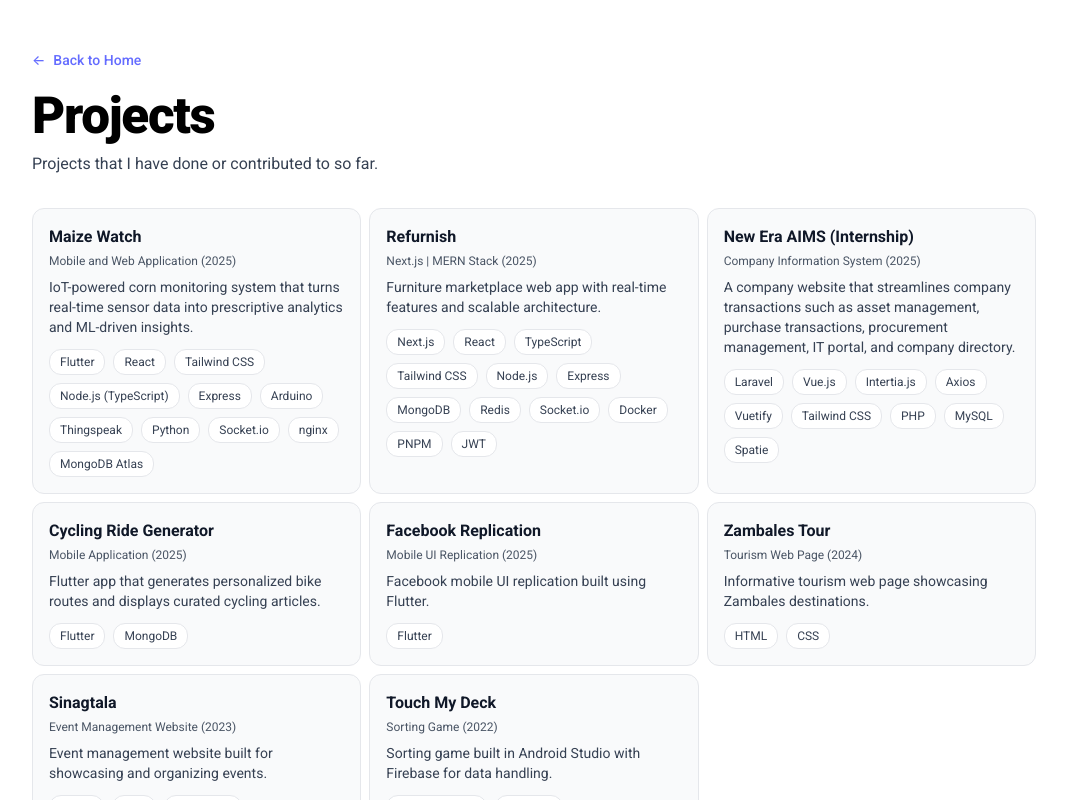
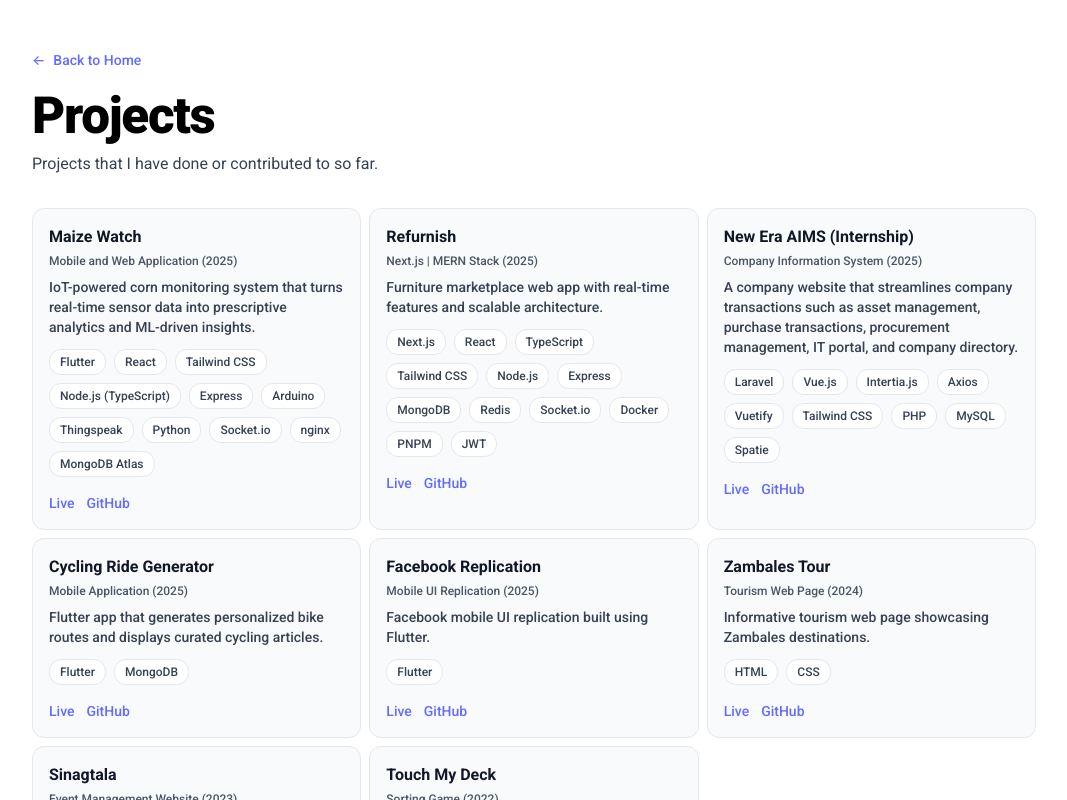
Before and after one commit to 2jzone/2jzone-portfolio, a React (Vite) app in the folder app/: page /projects in a window 1280 px wide. Shown: the top 800 px of the page, without its empty margins (106-1173 px from the left). Built offline with nearby package versions, Linux system fonts and the light colour scheme.

Commit message:
Update Projects.jsx

```diff
--- a/app/src/pages/Projects.jsx
+++ b/app/src/pages/Projects.jsx
@@ -1,8 +1,3 @@
-// ✅ src/pages/Projects.jsx
-// - full Projects page (similar vibe to TechStack.jsx)
-// - "Back to Home" link
-// - shows ALL your resume projects
-
 import { Link } from "react-router-dom";
 
 const PROJECTS = [
@@ -11,7 +6,21 @@ const PROJECTS = [
         subtitle: "Mobile and Web Application (2025)",
         description:
             "IoT-powered corn monitoring system that turns real-time sensor data into prescriptive analytics and ML-driven insights.",
-        tech: ["Flutter", "React", "Tailwind CSS", "Node.js (TypeScript)", "Express", "Arduino", "Thingspeak", "Python", "Socket.io", "nginx", "MongoDB Atlas"],
+        tech: [
+            "Flutter",
+            "React",
+            "Tailwind CSS",
+            "Node.js (TypeScript)",
+            "Express",
+            "Arduino",
+            "Thingspeak",
+            "Python",
+            "Socket.io",
+            "nginx",
+            "MongoDB Atlas",
+        ],
+        href: "https://maize-watch.vercel.app/", // TODO: replace
+        github: "https://github.com/Snorlark/Maize-Watch", // TODO: replace
     },
     {
         title: "Refurnish",
@@ -32,6 +41,8 @@ const PROJECTS = [
             "PNPM",
             "JWT",
         ],
+        href: "https://refurnish-blond.vercel.app/", // TODO: replace
+        github: "https://github.com/2jzone/Refurnish", // TODO: replace
     },
     {
         title: "New Era AIMS (Internship)",
@@ -47,8 +58,10 @@ const PROJECTS = [
             "Tailwind CSS",
             "PHP",
             "MySQL",
-            "Spatie"
+            "Spatie",
         ],
+        href: "https://your-live-site.com", // TODO: replace (or remove if private)
+        github: "https://github.com/yourname/new-era-aims", // TODO: replace (or remove if private)
     },
     {
         title: "Cycling Ride Generator",
@@ -56,37 +69,46 @@ const PROJECTS = [
         description:
             "Flutter app that generates personalized bike routes and displays curated cycling articles.",
         tech: ["Flutter", "MongoDB"],
+        href: "https://your-live-site.com", // TODO: replace
+        github: "https://github.com/yourname/cycling-ride-generator", // TODO: replace
     },
     {
         title: "Facebook Replication",
         subtitle: "Mobile UI Replication (2025)",
         description: "Facebook mobile UI replication built using Flutter.",
         tech: ["Flutter"],
+        href: "https://your-live-site.com", // TODO: replace (optional)
+        github: "https://github.com/yourname/facebook-replication", // TODO: replace
     },
     {
         title: "Zambales Tour",
         subtitle: "Tourism Web Page (2024)",
         description: "Informative tourism web page showcasing Zambales destinations.",
         tech: ["HTML", "CSS"],
+        href: "https://your-live-site.com", // TODO: replace
+        github: "https://github.com/yourname/zambales-tour", // TODO: replace
     },
     {
         title: "Sinagtala",
         subtitle: "Event Management Website (2023)",
         description: "Event management website built for showcasing and organizing events.",
         tech: ["HTML", "CSS", "JavaScript"],
+        href: "https://your-live-site.com", // TODO: replace
+        github: "https://github.com/yourname/sinagtala", // TODO: replace
     },
     {
         title: "Touch My Deck",
         subtitle: "Sorting Game (2022)",
         description: "Sorting game built in Android Studio with Firebase for data handling.",
         tech: ["Android Studio", "Firebase"],
+        href: "https://your-live-site.com", // TODO: replace (optional)
+        github: "https://github.com/yourname/touch-my-deck", // TODO: replace
     },
 ];
 
 export default function Projects() {
     return (
         <main className="min-h-screen bg-white text-black">
-            {/* Match App sizing */}
             <div className="mx-auto max-w-[1100px] p-6 text-left">
                 <Link
                     to="/"
@@ -105,8 +127,9 @@ export default function Projects() {
                 </p>
 
                 <div className="mt-8 grid gap-2 sm:grid-cols-2 lg:grid-cols-3">
-                    {PROJECTS.map((p) => (
-                        <div key={p.title} className="rounded-xl border border-gray-200 bg-gray-50 p-4">
+                    {PROJECTS.map((p) => {
+                        const CardInner = (
+                            <div className="rounded-xl border border-gray-200 bg-gray-50 p-4 h-full">
                                 <p className="font-bold text-gray-900">{p.title}</p>
                                 <p className="mt-1 text-xs text-gray-600">{p.subtitle}</p>
                                 <p className="mt-2 text-sm text-gray-700">{p.description}</p>
@@ -121,8 +144,51 @@ export default function Projects() {
                                         </span>
                                     ))}
                                 </div>
+
+                                {/* Explicit links */}
+                                <div className="mt-4 flex flex-wrap gap-3">
+                                    {p.href && (
+                                        <a
+                                            href={p.href}
+                                            target="_blank"
+                                            rel="noreferrer"
+                                            className="text-sm underline text-gray-800 hover:text-black"
+                                            onClick={(e) => e.stopPropagation()}
+                                        >
+                                            Live
+                                        </a>
+                                    )}
+                                    {p.github && (
+                                        <a
+                                            href={p.github}
+                                            target="_blank"
+                                            rel="noreferrer"
+                                            className="text-sm underline text-gray-800 hover:text-black"
+                                            onClick={(e) => e.stopPropagation()}
+                                        >
+                                            GitHub
+                                        </a>
+                                    )}
                                 </div>
-                    ))}
+                            </div>
+                        );
+
+                        // Whole card clickable when href exists
+                        return p.href ? (
+                            <a
+                                key={p.title}
+                                href={p.href}
+                                target="_blank"
+                                rel="noreferrer"
+                                aria-label={`${p.title} (opens in new tab)`}
+                                className="block rounded-xl focus:outline-none focus:ring-2 focus:ring-black/20 hover:bg-gray-100 transition"
+                            >
+                                {CardInner}
+                            </a>
+                        ) : (
+                            <div key={p.title}>{CardInner}</div>
+                        );
+                    })}
                 </div>
             </div>
         </main>
```
Lines whose indentation alone changed are shown as unchanged.
